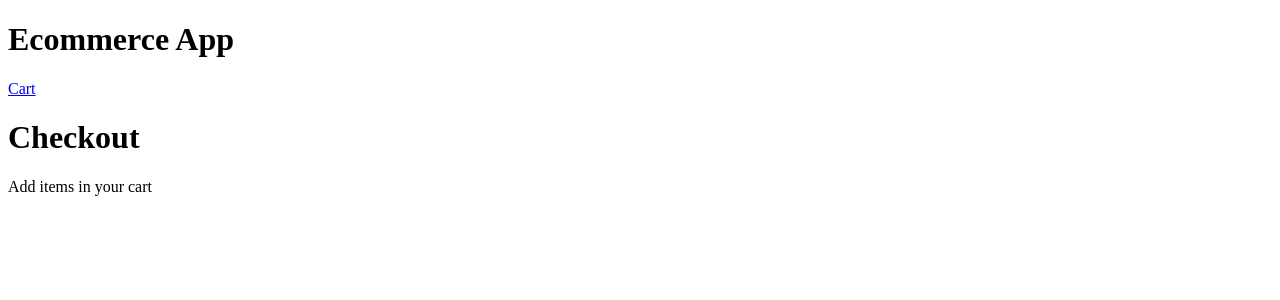
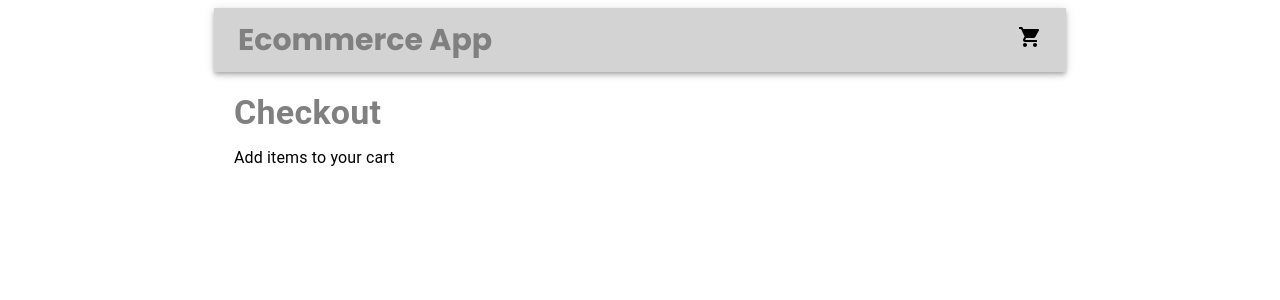
Before and after one commit to SiddhiBandivdekar/ecommerce-website-internshala, a React (Create React App) app: page /checkout in a window 1280 px wide. Shown: the top 300 px of the page. Built offline with nearby package versions, Linux system fonts and the light colour scheme.

Commit message:
Styled the app using material ui

```diff
--- a/package.json
+++ b/package.json
@@ -3,6 +3,10 @@
   "version": "0.1.0",
   "private": true,
   "dependencies": {
+    "@emotion/react": "^11.11.3",
+    "@emotion/styled": "^11.11.0",
+    "@mui/icons-material": "^5.15.8",
+    "@mui/material": "^5.15.7",
     "@testing-library/jest-dom": "^5.17.0",
     "@testing-library/react": "^13.4.0",
     "@testing-library/user-event": "^13.5.0",
--- a/public/index.html
+++ b/public/index.html
@@ -15,6 +15,11 @@
       user's mobile device or desktop. See https://developers.google.com/web/fundamentals/web-app-manifest/
     -->
     <link rel="manifest" href="%PUBLIC_URL%/manifest.json" />
+    <link
+      rel="stylesheet"
+      href="https://fonts.googleapis.com/css2?family=Poppins:wght@300;400;500;600;700&display=swap"
+    />
+
     <!--
       Notice the use of %PUBLIC_URL% in the tags above.
       It will be replaced with the URL of the `public` folder during the build.
--- a/src/components/Category.jsx
+++ b/src/components/Category.jsx
@@ -1,4 +1,14 @@
 import React, { useContext, useState } from "react";
+import {
+  Checkbox,
+  FormControlLabel,
+  Grid,
+  Typography,
+  Card,
+  CardContent,
+  CardActions,
+  Button,
+} from "@mui/material";
 import products from "../data/products.json";
 import { useParams } from "react-router-dom";
 import { CartContext } from "../context/CartContext";
@@ -19,32 +29,64 @@ const Category = () => {
   };
 
   return (
-    <div>
-      <h1>Category</h1>
-      <label>
-        <input
-          type="checkbox"
-          checked={deliveryOnly}
-          onChange={toggleDeliveryFilter}
-        />
-        Delivery Only
-      </label>
-      <ul>
+    <div style={{ padding: "20px" }}>
+      <Typography
+        variant="h4"
+        gutterBottom
+        sx={{ fontWeight: 700, color: "gray" }}
+      >
+        Category
+      </Typography>
+      <FormControlLabel
+        control={
+          <Checkbox checked={deliveryOnly} onChange={toggleDeliveryFilter} />
+        }
+        label="Delivery Only"
+      />
+      <Grid container spacing={2}>
         {catProducts
           .filter((product) => !deliveryOnly || product.delivery)
           .map((product) => (
-            <li key={product.id}>
-              <img src={product.thumbnail} alt={product.name} />
-              <p>{product.name}</p>
-              <p>
-                {product.price} {product.currency}
-              </p>
-              <button onClick={() => handleAddToCart(product.id)}>
-                Add to cart
-              </button>
-            </li>
+            <Grid item xs={12} sm={6} md={4} key={product.id}>
+              <Card
+                style={{
+                  height: "100%",
+                  display: "flex",
+                  flexDirection: "column",
+                  alignItems: "center",
+                  padding: "10px",
+                }}
+              >
+                <img
+                  src={product.thumbnail}
+                  alt={product.name}
+                  style={{ maxWidth: "100%", flex: "1 1 auto" }}
+                />
+                <CardContent>
+                  <Typography variant="h6" component="div">
+                    {product.name}
+                  </Typography>
+                  <Typography variant="body1" component="div">
+                    {product.price} {product.currency}
+                  </Typography>
+                </CardContent>
+                <CardActions>
+                  <Button
+                    size="small"
+                    onClick={() => handleAddToCart(product.id)}
+                    sx={{
+                      backgroundColor: "lightgray",
+                      color: "black",
+                      padding: "10px",
+                    }}
+                  >
+                    Add to cart
+                  </Button>
+                </CardActions>
+              </Card>
+            </Grid>
           ))}
-      </ul>
+      </Grid>
     </div>
   );
 };
--- a/src/components/Checkout.jsx
+++ b/src/components/Checkout.jsx
@@ -1,4 +1,13 @@
 import React, { useContext } from "react";
+import {
+  Typography,
+  List,
+  ListItem,
+  ListItemText,
+  ListItemSecondaryAction,
+  IconButton,
+} from "@mui/material";
+import { Delete, Add, Remove } from "@mui/icons-material";
 import { CartContext } from "../context/CartContext";
 
 const Checkout = () => {
@@ -20,26 +29,51 @@ const Checkout = () => {
   const itemsInCart = cartItems.length > 0;
 
   return (
-    <div>
-      <h1>Checkout</h1>
+    <div style={{ padding: "20px" }}>
+      <Typography
+        variant="h4"
+        gutterBottom
+        sx={{ fontWeight: 700, color: "gray" }}
+      >
+        Checkout
+      </Typography>
       {itemsInCart ? (
-        <ul>
+        <List>
           {cartItems.map((item) => (
-            <li key={item.id}>
-              <p>{item.name}</p>
-              <p>
-                {item.quantity} x {item.price} {item.currency}
-              </p>
-              <button onClick={() => handleIncreaseQuantity(item.id)}>+</button>
-              <button onClick={() => handleDecreaseQuantity(item.id)}>-</button>
-              <button onClick={() => handleRemoveFromCart(item.id)}>
-                Remove
-              </button>
-            </li>
+            <ListItem key={item.id}>
+              <ListItemText>
+                <Typography variant="subtitle1">{item.name}</Typography>
+                <Typography variant="body1">
+                  {item.quantity} x {item.price} {item.currency}
+                </Typography>
+                <IconButton
+                  edge="end"
+                  onClick={() => handleIncreaseQuantity(item.id)}
+                  sx={{ backgroundColor: "lightgray" }}
+                >
+                  <Add />
+                </IconButton>
+                <IconButton
+                  edge="end"
+                  onClick={() => handleDecreaseQuantity(item.id)}
+                  sx={{ backgroundColor: "lightgray", marginLeft: "30px" }}
+                >
+                  <Remove />
+                </IconButton>
+              </ListItemText>
+              <ListItemSecondaryAction>
+                <IconButton
+                  edge="end"
+                  onClick={() => handleRemoveFromCart(item.id)}
+                >
+                  <Delete sx={{ color: "red" }} />
+                </IconButton>
+              </ListItemSecondaryAction>
+            </ListItem>
           ))}
-        </ul>
+        </List>
       ) : (
-        <p>Add items in your cart</p>
+        <Typography variant="body1">Add items to your cart</Typography>
       )}
     </div>
   );
--- a/src/components/Home.jsx
+++ b/src/components/Home.jsx
@@ -1,19 +1,33 @@
 import React from "react";
 import categories from "../data/categories.json";
 import { Link } from "react-router-dom";
+import { Card, List, ListItem, ListItemText, Typography } from "@mui/material";
 
 const Home = () => {
   return (
-    <div>
-      <h1>Home</h1>
-      <ul>
+    <Card sx={{ minHeight: "800px", padding: "20px" }}>
+      <Typography
+        variant="h4"
+        gutterBottom
+        sx={{ fontWeight: 700, color: "gray" }}
+      >
+        Home
+      </Typography>
+      <List>
         {categories.map((category) => (
-          <li key={category.id}>
-            <Link to={`/category/${category.id}`}>{category.name}</Link>
-          </li>
+          <ListItem key={category.id} disablePadding>
+            <ListItemText>
+              <Link
+                to={`/category/${category.id}`}
+                style={{ textDecoration: "none", color: "inherit" }}
+              >
+                <Typography variant="body1">{category.name}</Typography>
+              </Link>
+            </ListItemText>
+          </ListItem>
         ))}
-      </ul>
-    </div>
+      </List>
+    </Card>
   );
 };
 
--- a/src/components/Layout.jsx
+++ b/src/components/Layout.jsx
@@ -1,15 +1,45 @@
 import React from "react";
 import { Link } from "react-router-dom";
+import "../global.css";
+import { AppBar, Box, Container, Toolbar } from "@mui/material";
+import ShoppingCartIcon from "@mui/icons-material/ShoppingCart";
 
 const Layout = ({ children }) => {
   return (
-    <div>
-      <header>
-        <h1>Ecommerce App</h1>
-        <Link to="/checkout">Cart</Link>
-      </header>
-      <main>{children}</main>
-    </div>
+    <Container maxWidth="md">
+      <div className="app">
+        <Box>
+          <AppBar position="static" sx={{ backgroundColor: "lightgray" }}>
+            <Toolbar
+              style={{ display: "flex", justifyContent: "space-between" }}
+            >
+              <div>
+                <header>
+                  <Link
+                    to="/"
+                    style={{
+                      color: "#000",
+                      textDecoration: "none",
+                      fontSize: "30px",
+                      fontWeight: "bold",
+                      color: "gray",
+                    }}
+                  >
+                    Ecommerce App
+                  </Link>
+                </header>
+              </div>
+              <div>
+                <Link to="/checkout">
+                  <ShoppingCartIcon style={{ color: "#000" }} />
+                </Link>
+              </div>
+            </Toolbar>
+          </AppBar>
+        </Box>
+        <main>{children}</main>
+      </div>
+    </Container>
   );
 };
 
--- /dev/null
+++ b/src/global.css
@@ -0,0 +1,3 @@
+body {
+  font-family: "Poppins", sans-serif;
+}
```
Also changed, not shown: 1 other file (tests, documents, lock files or other folders).
